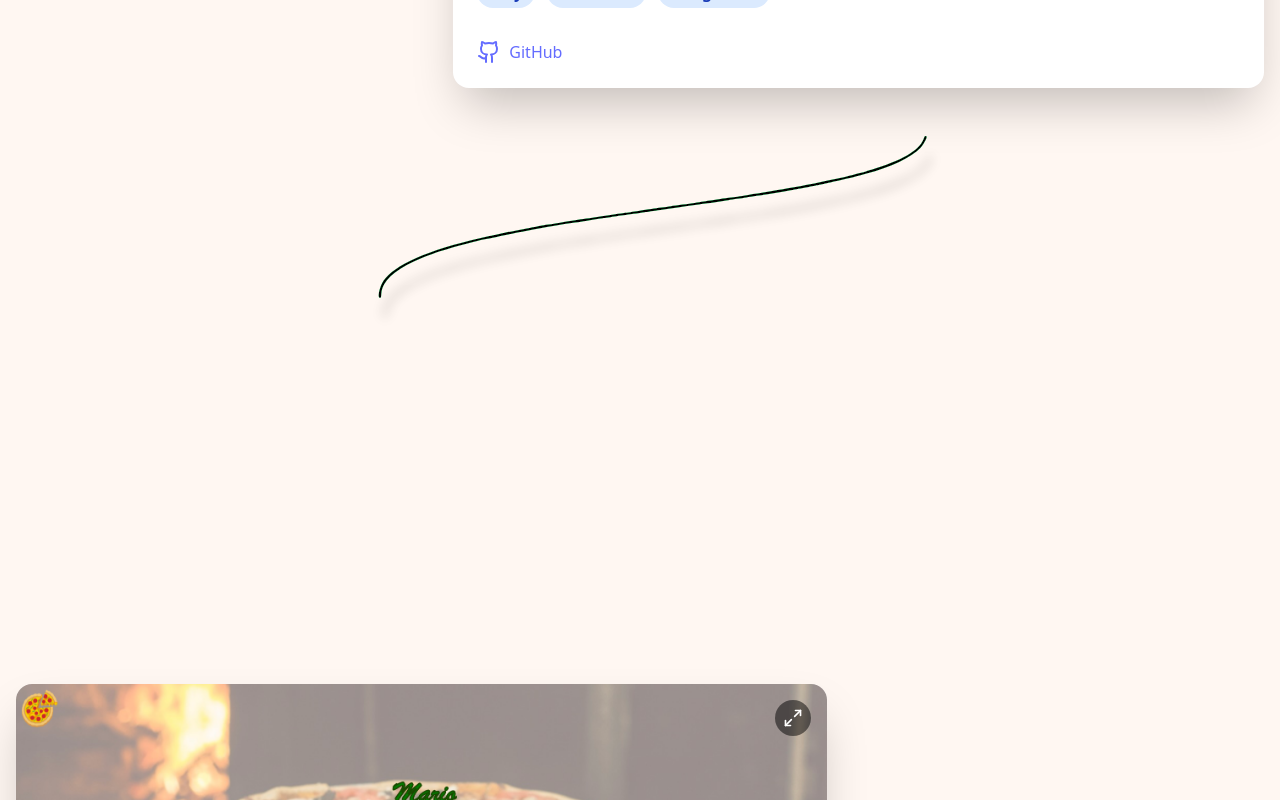
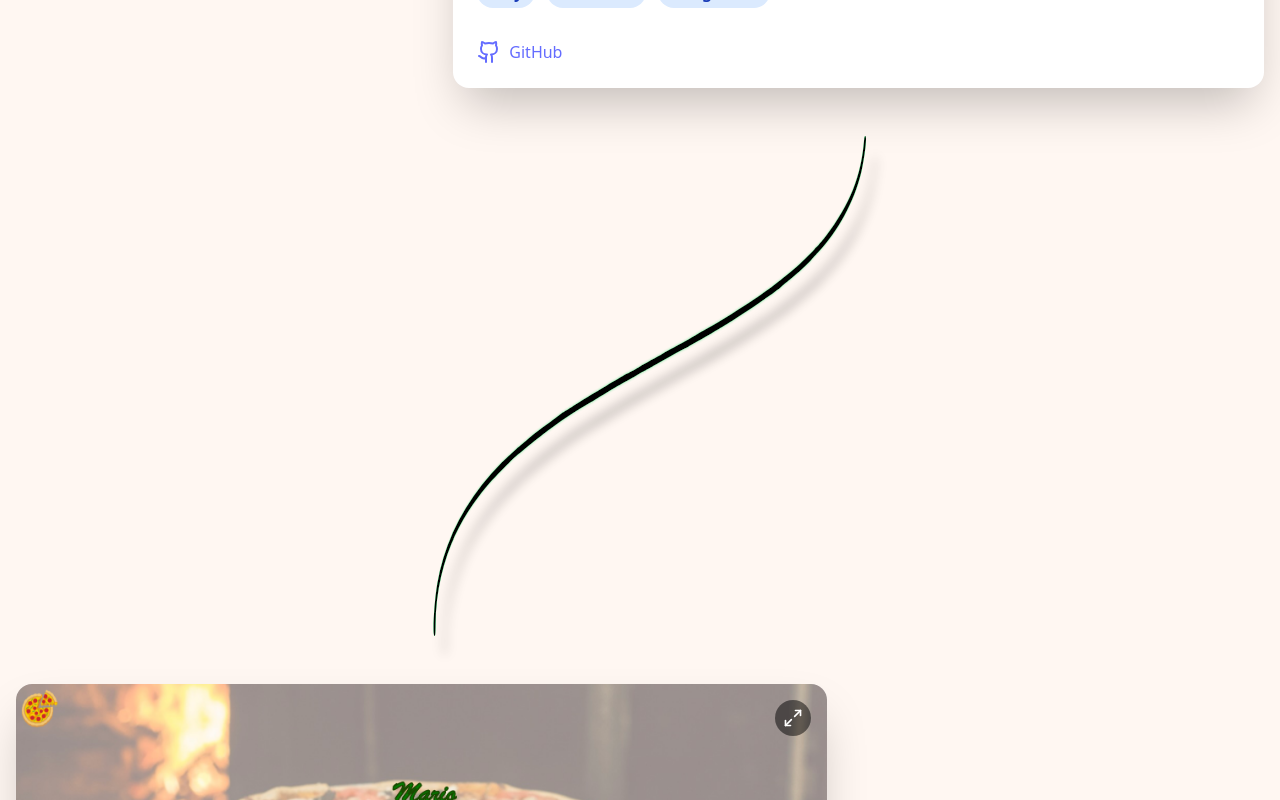
Before and after one commit to tima-work/projects-website, a React (Vite) app in the folder vite-project/: page / in a window 1280 px wide. Shown: the part 1240-2040 px from the top of the page. Built offline with nearby package versions, Linux system fonts and the light colour scheme; a web font is replaced by a local one.

Commit message:
Update SquigglySVG.jsx

```diff
--- a/vite-project/src/components/SquigglySVG.jsx
+++ b/vite-project/src/components/SquigglySVG.jsx
@@ -208,6 +208,8 @@
 
 "use client"
 
+import { useEffect, useState } from "react"
+
 export default function SquigglySVG({
   direction = "right",
   isDarkMode = false,
@@ -219,23 +221,34 @@ export default function SquigglySVG({
   // Generate unique IDs for our filters
   const filterId = `squiggly-filter-${Math.floor(Math.random() * 10000)}`
 
+  // Detect iOS device
+  const [isIOS, setIsIOS] = useState(false)
+
+  useEffect(() => {
+    // Check if the device is iOS
+    const userAgent = window.navigator.userAgent.toLowerCase()
+    setIsIOS(/iphone|ipad|ipod/.test(userAgent))
+  }, [])
+
   return (
     <div className="w-full h-full relative">
       {/* Shadow element - only shown in light mode */}
       {!isDarkMode && (
         <svg
-          className="w-full h-auto max-w-[600px] mx-auto overflow-visible"
+          width="100%"
+          height="100%"
           viewBox="0 0 897 242"
           preserveAspectRatio="none"
+          className="absolute top-0 left-0 w-full h-full"
           style={{
-            position: "absolute",
             top: direction === "left" ? "-20px" : "20px",
             left: direction === "left" ? "-10px" : "10px",
-            right: 0,
             transform: direction === "left" ? "scaleX(-1)" : "none",
             opacity: shadowOpacity,
             filter: `blur(${shadowBlur}px)`,
             zIndex: 0,
+            maxWidth: isIOS ? "90%" : "40%",
+            marginLeft: isIOS ? "5%" : "30%",
           }}
           xmlns="http://www.w3.org/2000/svg"
         >
@@ -265,16 +278,18 @@ export default function SquigglySVG({
 
       {/* Main SVG with glow */}
       <svg
-        className="w-full h-auto max-w-[600px] mx-auto overflow-visible"
+        width="100%"
+        height="100%"
         viewBox="0 0 897 242"
         preserveAspectRatio="none"
+        className="absolute top-0 left-0 w-full h-full"
         style={{
-          position: "absolute",
           top: 0,
           left: 0,
-          right: 0,
           transform: direction === "left" ? "scaleX(-1)" : "none",
           zIndex: 1,
+          maxWidth: isIOS ? "90%" : "40%",
+          marginLeft: isIOS ? "5%" : "30%",
         }}
         xmlns="http://www.w3.org/2000/svg"
       >
@@ -320,6 +335,11 @@ export default function SquigglySVG({
           />
         </g>
       </svg>
+
+      {/* Debug info - uncomment to see device info */}
+      {/* <div className="absolute bottom-0 right-0 bg-black text-white p-2 text-xs z-10">
+        {isIOS ? "iOS Device" : "Non-iOS Device"}
+      </div> */}
     </div>
   )
 }
```
